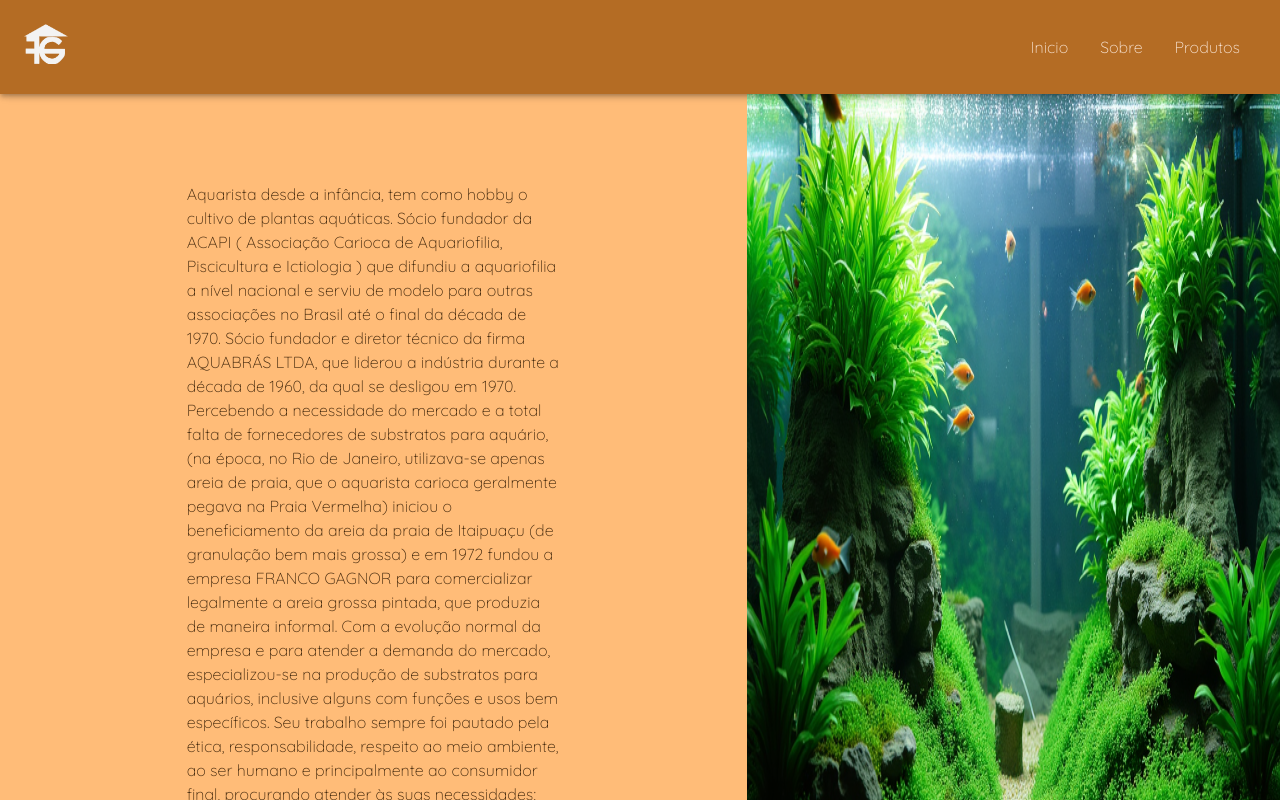
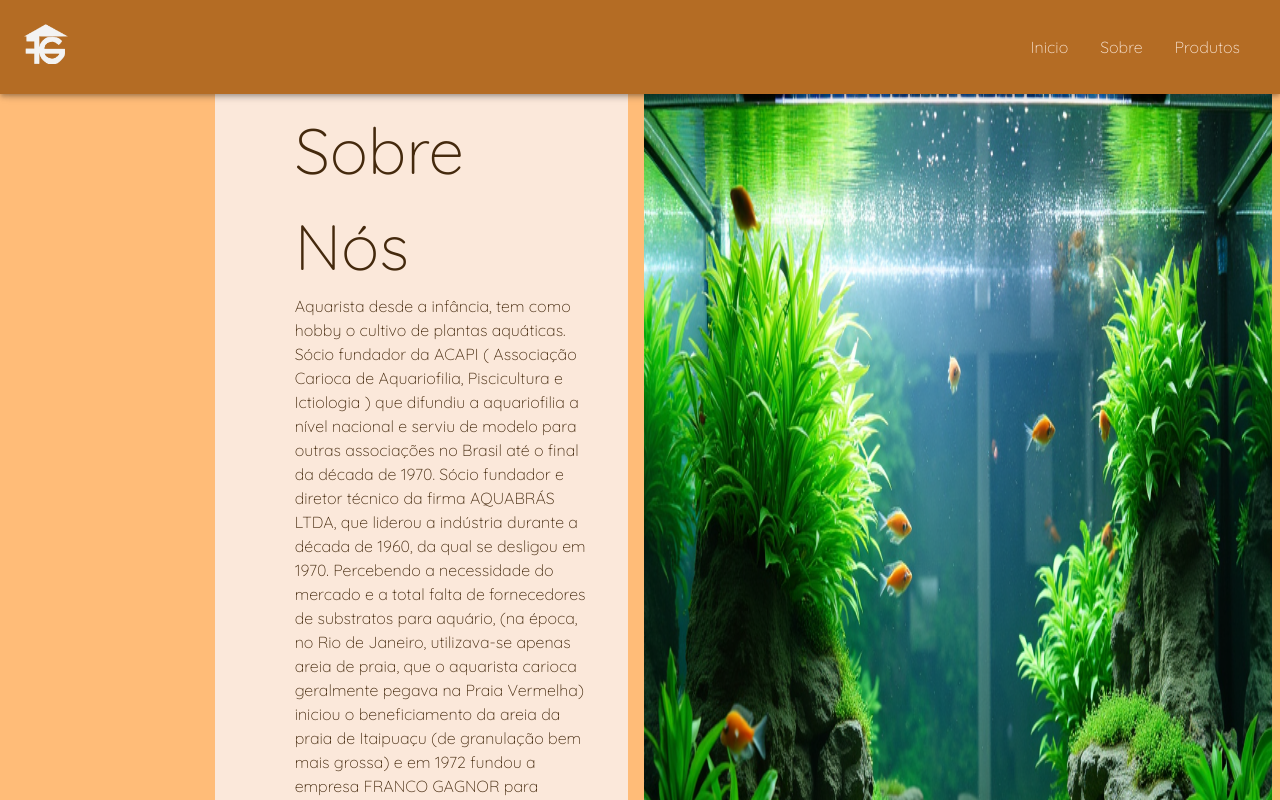
Before and after one commit to PedroVillafuerte/FrancoGagnorShop, a React (Vite) app: page /about in a window 1280 px wide. Shown: the top 800 px of the page. Built offline with nearby package versions, Linux system fonts and the light colour scheme.

Commit message:
about changes

```diff
--- a/src/pages/About/About.tsx
+++ b/src/pages/About/About.tsx
@@ -1,11 +1,11 @@
-import { Grid2, styled, Typography } from '@mui/material'
+import { Grid2, Paper, styled, Typography } from '@mui/material'
 import PlaceHolder from '../../assets/Imgs/Aquario4.png'
 
 const Contact = () => {
   const StyledAbout = styled('div')(({ theme }) => ({
     backgroundColor: theme.palette.primary.main,
     color: theme.palette.primary.contrastText,
-    height: '100vh',
+    minHeight: '100vh',
     display: 'flex',
     alignItems: 'center',
   }))
@@ -17,30 +17,33 @@ const Contact = () => {
 
   const StyledTitle = styled('div')(({ theme }) => ({
     fontSize: '4rem',
-    fontFamily: 'sans-serif',
+    width: '100%',
     color: theme.palette.secondary.contrastText,
+  }))
+
+  const StyledText = styled(Grid2)(({ theme }) => ({
+    padding: '1vh 5vh 1vh 10vh',
+    backgroundColor: theme.palette.primary.contrastText,
   }))
 
   return (
     <StyledAbout>
-      <Grid2 container display={'flex'}>
-        <Grid2 size={7} display={'flex'} flexDirection={'column'} alignItems={'center'} justifyContent={'center'}>
-          <Grid2 size={6}>
-            <StyledTitle>Sobre Nós</StyledTitle>
-            <Typography color="secondary.contrastText" textAlign={'left'} mt={10} mb={10}>
-              Aquarista desde a infância, tem como hobby o cultivo de plantas aquáticas. Sócio fundador da ACAPI ( Associação Carioca de Aquariofilia, Piscicultura e Ictiologia )
-              que difundiu a aquariofilia a nível nacional e serviu de modelo para outras associações no Brasil até o final da década de 1970. Sócio fundador e diretor técnico da
-              firma AQUABRÁS LTDA, que liderou a indústria durante a década de 1960, da qual se desligou em 1970. Percebendo a necessidade do mercado e a total falta de
-              fornecedores de substratos para aquário, (na época, no Rio de Janeiro, utilizava-se apenas areia de praia, que o aquarista carioca geralmente pegava na Praia
-              Vermelha) iniciou o beneficiamento da areia da praia de Itaipuaçu (de granulação bem mais grossa) e em 1972 fundou a empresa FRANCO GAGNOR para comercializar
-              legalmente a areia grossa pintada, que produzia de maneira informal. Com a evolução normal da empresa e para atender a demanda do mercado, especializou-se na produção
-              de substratos para aquários, inclusive alguns com funções e usos bem específicos. Seu trabalho sempre foi pautado pela ética, responsabilidade, respeito ao meio
-              ambiente, ao ser humano e principalmente ao consumidor final, procurando atender às suas necessidades; com produtos adequados, limpos, nas granulometrias apropriadas
-              e em embalagens resistentes sem sofisticação desnecessária mas por um preço honesto.
-            </Typography>
-          </Grid2>
-        </Grid2>
-        <Grid2 size={5}>
+      <Grid2 container display={'flex'} alignItems={'stretch'} justifyContent={'right'} spacing={2} mr={1}>
+        <StyledText size={4} display={'flex'} flexDirection={'column'} justifyContent={'space-around'}>
+          <StyledTitle>Sobre Nós</StyledTitle>
+          <Typography color="secondary.contrastText" textAlign={'left'} width={'fit-content'}>
+            Aquarista desde a infância, tem como hobby o cultivo de plantas aquáticas. Sócio fundador da ACAPI ( Associação Carioca de Aquariofilia, Piscicultura e Ictiologia ) que
+            difundiu a aquariofilia a nível nacional e serviu de modelo para outras associações no Brasil até o final da década de 1970. Sócio fundador e diretor técnico da firma
+            AQUABRÁS LTDA, que liderou a indústria durante a década de 1960, da qual se desligou em 1970. Percebendo a necessidade do mercado e a total falta de fornecedores de
+            substratos para aquário, (na época, no Rio de Janeiro, utilizava-se apenas areia de praia, que o aquarista carioca geralmente pegava na Praia Vermelha) iniciou o
+            beneficiamento da areia da praia de Itaipuaçu (de granulação bem mais grossa) e em 1972 fundou a empresa FRANCO GAGNOR para comercializar legalmente a areia grossa
+            pintada, que produzia de maneira informal. Com a evolução normal da empresa e para atender a demanda do mercado, especializou-se na produção de substratos para
+            aquários, inclusive alguns com funções e usos bem específicos. Seu trabalho sempre foi pautado pela ética, responsabilidade, respeito ao meio ambiente, ao ser humano e
+            principalmente ao consumidor final, procurando atender às suas necessidades; com produtos adequados, limpos, nas granulometrias apropriadas e em embalagens resistentes
+            sem sofisticação desnecessária mas por um preço honesto.
+          </Typography>
+        </StyledText>
+        <Grid2 size={6}>
           <StyledImg src={PlaceHolder} />
         </Grid2>
       </Grid2>
```
